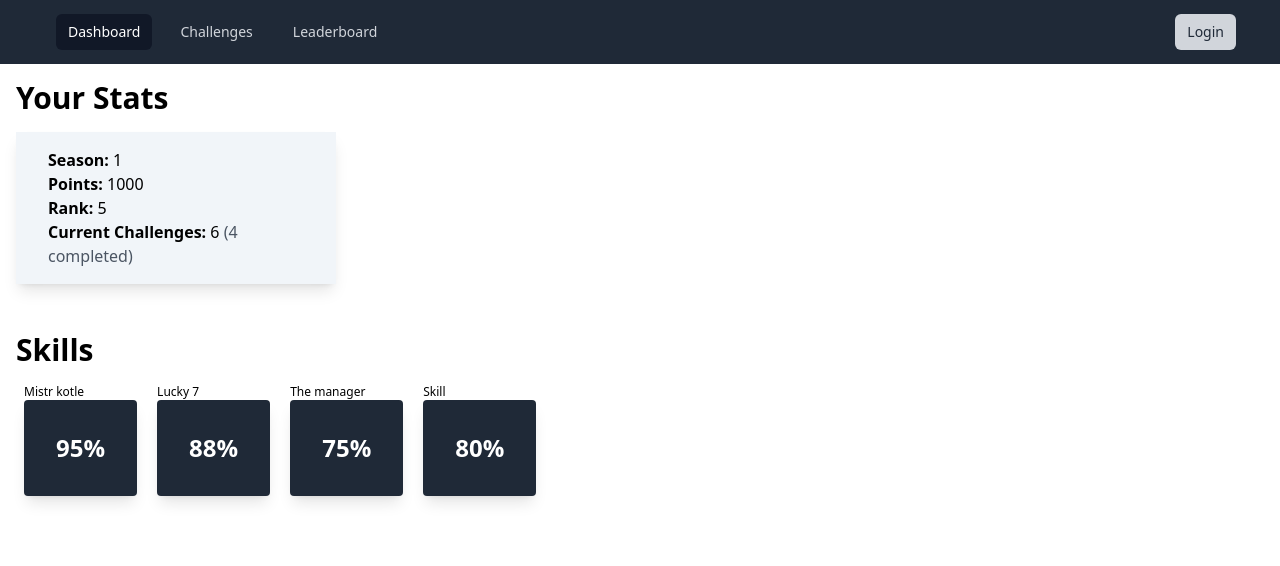
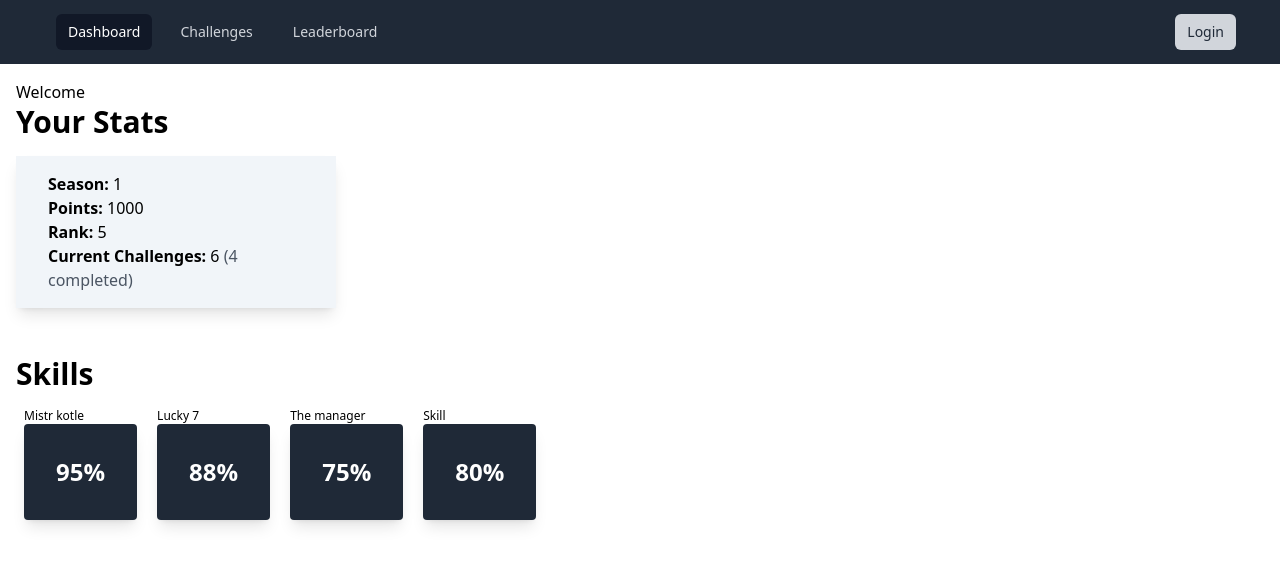
Before and after one commit to Fantasy-Academy/fantasy-academy, a Next.js app in the folder frontend/: page /dashboard in a window 1280 px wide. Shown: the top 566 px of the page. Built offline with nearby package versions, Linux system fonts and the light colour scheme.

Commit message:
frontend: merged changes

```diff
--- a/frontend/app/challenges/[id]/page.tsx
+++ b/frontend/app/challenges/[id]/page.tsx
@@ -2,7 +2,7 @@
 
 import React from 'react';
 import { useParams } from 'next/navigation';
-import { challenges } from '../../../mockData/challenges';
+import { challenges } from '../../../data/challenges';
 
 const ChallengeDetail = () => {
     const { id } = useParams();
--- a/frontend/app/dashboard/page.tsx
+++ b/frontend/app/dashboard/page.tsx
@@ -3,6 +3,7 @@ import SkillCard from '../../components/dashboard/SkillCard';
 import DashboardStats from '../../components/dashboard/DashboardStats';
 
 export default function Dashboard() {
+
 
     const skills = [
         { label: "Mistr kotle", percentage: 95 },
@@ -16,9 +17,13 @@ export default function Dashboard() {
     const rank = 5;
     const challenges = { total: 6, completed: 4 };
 
+
+
+    // Můžete používat session data (např. token) k získání chráněných dat
+
     return (
-
         <div className="flex flex-col p-4 items-center sm:items-start">
+            <h1>Welcome</h1>
             <h1 className="text-3xl font-bold text-center sm:text-left">Your Stats</h1>
             <DashboardStats
                 season={season}
--- a/frontend/app/login/page.tsx
+++ b/frontend/app/login/page.tsx
@@ -16,6 +16,7 @@ const Login = () => {
       </div>
 
       <div className="mt-10 sm:mx-auto sm:w-full sm:max-w-sm">
+        <LoginForm />
         <LoginForm  />
         <div className="mt-10 flex justify-center text-sm text-gray-500">
           <span className="mr-1">Don&apos;t have an account?</span>
--- a/frontend/components/common/forms/LoginForm.tsx
+++ b/frontend/components/common/forms/LoginForm.tsx
@@ -1,8 +1,7 @@
-'use client';
-import { doCredentialLogin } from '../../../app/actions';
 import React, { useState } from 'react';
 import InputField from '../InputField';
 import LinkButton from '../LinkBtn';
+import { doCredentialLogin } from '../../../app/actions';
 import Btn from '../Btn';
 import { useRouter } from 'next/navigation';
 
```
